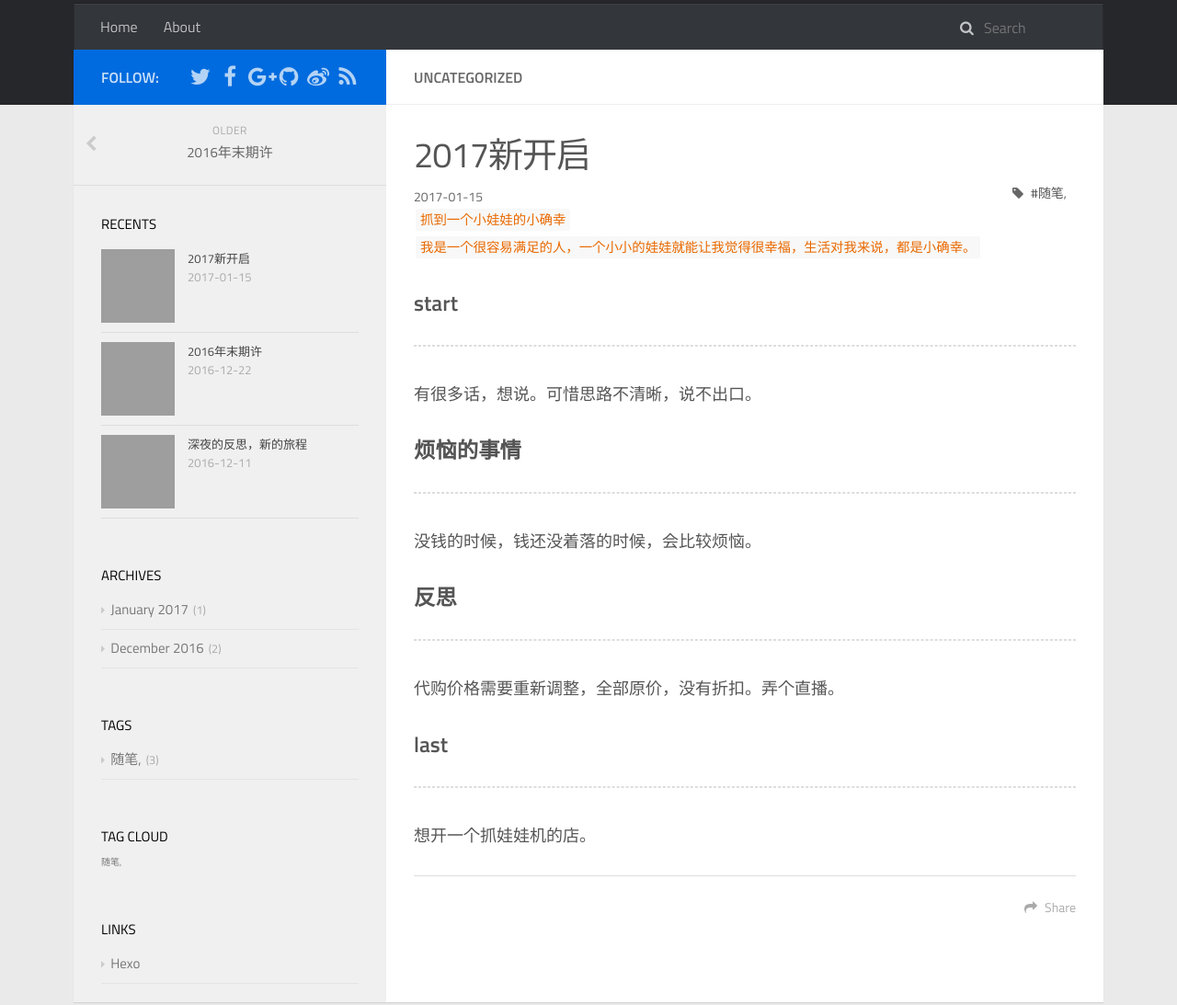
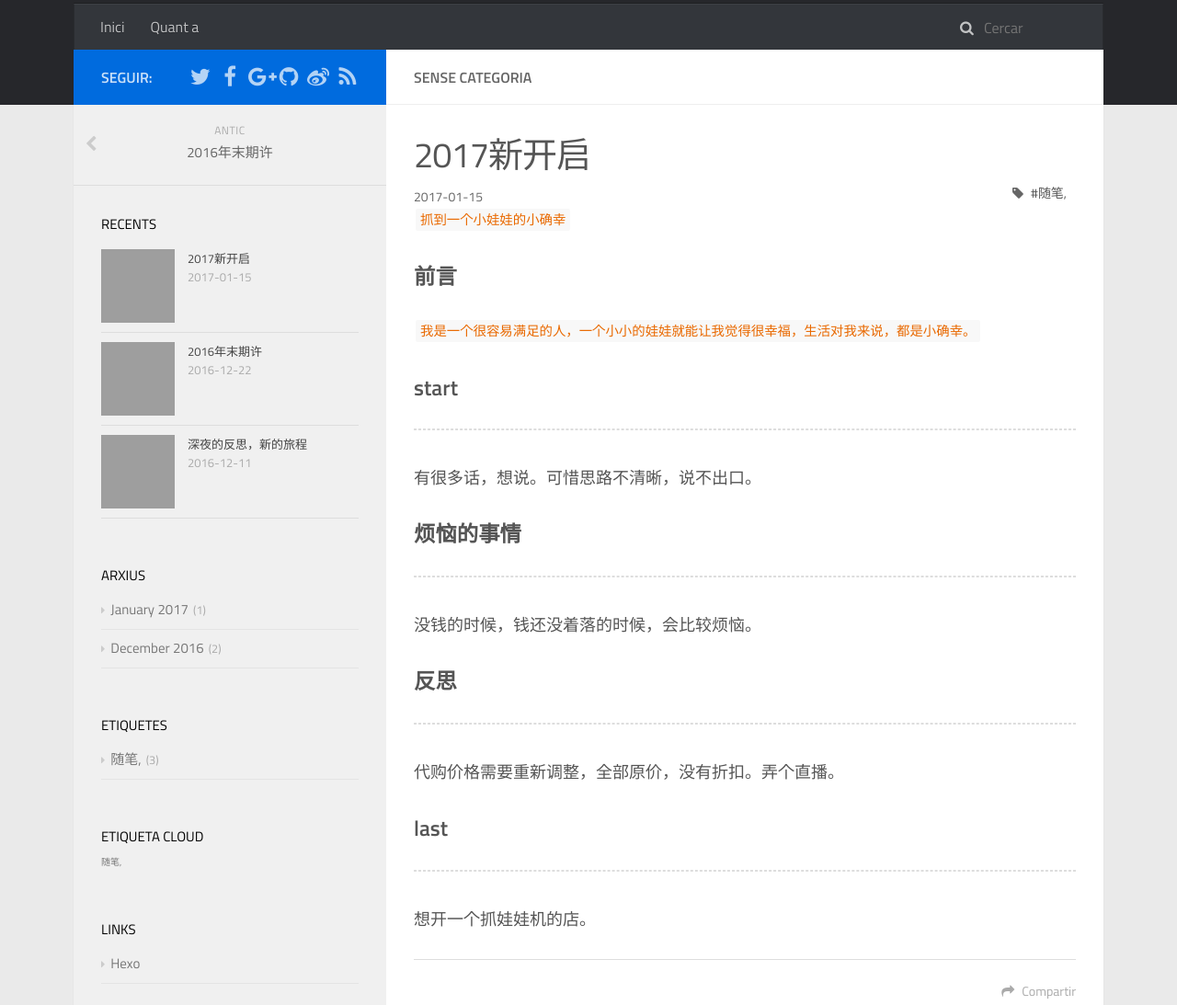
Before and after one commit to panda2017/panda2017.github.io, a plain HTML site: page 2017/01/15/2017年新年随笔/index.html in a window 1280 px wide. Shown: the part 136-1229 px from the top of the page at 92% size. Drawn offline with Linux system fonts and the light colour scheme; no server answers; grey boxes are pictures that could not be loaded; a script that the page names is missing.

Commit message:
Site updated: 2017-01-15 15:43:57

```diff
--- a/2017/01/15/2017年新年随笔/index.html
+++ b/2017/01/15/2017年新年随笔/index.html
@@ -15,7 +15,7 @@
 <meta property="og:site_name" content="Panda's Bamboo Garden">
 <meta property="og:description" content="抓到一个小娃娃的小确幸">
 <meta property="og:image" content="http://ww2.sinaimg.cn/mw1024/a04ef09bgw1fauubyhhqij20zy0qoqbt.jpg">
-<meta property="og:updated_time" content="2017-01-15T06:39:09.588Z">
+<meta property="og:updated_time" content="2017-01-15T06:42:36.327Z">
 <meta name="twitter:card" content="summary">
 <meta name="twitter:title" content="2017新开启">
 <meta name="twitter:description" content="抓到一个小娃娃的小确幸">
@@ -62,13 +62,13 @@
                         <ul id="main-nav">
 
                                 <li class="main-nav-list-item" >
-                                    <a class="main-nav-list-link" href="/">Home</a>
+                                    <a class="main-nav-list-link" href="/">Inici</a>
                                 </li>
 
 
 
                                 <li class="main-nav-list-item" >
-                                    <a class="main-nav-list-link" href="/about/index.html">About</a>
+                                    <a class="main-nav-list-link" href="/about/index.html">Quant a</a>
                                 </li>
 
                         </ul>
@@ -76,7 +76,7 @@
                             <div id="search-form-wrap">
 
     <form class="search-form">
-        <input type="text" class="ins-search-input search-form-input" placeholder="Search" />
+        <input type="text" class="ins-search-input search-form-input" placeholder="Cercar" />
         <button type="submit" class="search-form-submit"></button>
     </form>
     <div class="ins-search">
@@ -97,8 +97,8 @@
         TRANSLATION: {
             POSTS: 'Posts',
             PAGES: 'Pages',
-            CATEGORIES: 'Categories',
-            TAGS: 'Tags',
+            CATEGORIES: 'categories',
+            TAGS: 'etiquetes',
             UNTITLED: '(Untitled)',
         },
         ROOT_URL: '/',
@@ -124,7 +124,7 @@
                         <div class="main-body-header">
     <h1 class="header">
 
-    uncategorized
+    Sense categoria
     </h1>
 </div>
                         <div class="main-body-content">
@@ -155,7 +155,7 @@
         <div class="article-entry" itemprop="articleBody">
             <pre><code>抓到一个小娃娃的小确幸
 </code></pre><a id="more"></a>
-<pre><code>我是一个很容易满足的人，一个小小的娃娃就能让我觉得很幸福，生活对我来说，都是小确幸。
+<h3 id="前言"><a href="#前言" class="headerlink" title="前言"></a>前言</h3><pre><code>我是一个很容易满足的人，一个小小的娃娃就能让我觉得很幸福，生活对我来说，都是小确幸。
 </code></pre><h3 id="start"><a href="#start" class="headerlink" title="start"></a>start</h3><p><hr><br>   有很多话，想说。可惜思路不清晰，说不出口。</p>
 <h3 id="烦恼的事情"><a href="#烦恼的事情" class="headerlink" title="烦恼的事情"></a>烦恼的事情</h3><p><hr><br>   没钱的时候，钱还没着落的时候，会比较烦恼。</p>
 <h3 id="反思"><a href="#反思" class="headerlink" title="反思"></a>反思</h3><p><hr><br>   代购价格需要重新调整，全部原价，没有折扣。弄个直播。</p>
@@ -167,7 +167,7 @@
 
 
 
-    <a data-url="dairy.huangpan.top/2017/01/15/2017年新年随笔/" data-id="cixyak3mt000088sbhfzqglsx" class="article-share-link"><i class="fa fa-share"></i>Share</a>
+    <a data-url="dairy.huangpan.top/2017/01/15/2017年新年随笔/" data-id="cixyalu7p0000bksburevd9k5" class="article-share-link"><i class="fa fa-share"></i>Compartir</a>
 <script>
     (function ($) {
         $('body').on('click', function() {
@@ -246,7 +246,7 @@
                     <aside id="sidebar">
     <a class="sidebar-toggle" title="Expand Sidebar"><i class="toggle icon"></i></a>
     <div class="sidebar-top">
-        <p>follow:</p>
+        <p>seguir:</p>
         <ul class="social-links">
 
 
@@ -305,7 +305,7 @@
 
 
         <a href="/2016/12/22/计划/" id="article-nav-older" class="article-nav-link-wrap">
-        <strong class="article-nav-caption">older</strong>
+        <strong class="article-nav-caption">antic</strong>
         <p class="article-nav-title">2016年末期许</p>
         <i class="icon fa fa-chevron-left" id="icon-chevron-left"></i>
         </a>
@@ -392,7 +392,7 @@
 
 
     <div class="widget-wrap widget-list">
-        <h3 class="widget-title">archives</h3>
+        <h3 class="widget-title">arxius</h3>
         <div class="widget">
             <ul class="archive-list"><li class="archive-list-item"><a class="archive-list-link" href="/archives/2017/01/">January 2017</a><span class="archive-list-count">1</span></li><li class="archive-list-item"><a class="archive-list-link" href="/archives/2016/12/">December 2016</a><span class="archive-list-count">2</span></li></ul>
         </div>
@@ -402,7 +402,7 @@
 
 
     <div class="widget-wrap widget-list">
-        <h3 class="widget-title">tags</h3>
+        <h3 class="widget-title">etiquetes</h3>
         <div class="widget">
             <ul class="tag-list"><li class="tag-list-item"><a class="tag-list-link" href="/tags/随笔/">随笔,</a><span class="tag-list-count">3</span></li></ul>
         </div>
@@ -412,7 +412,7 @@
 
 
     <div class="widget-wrap widget-float">
-        <h3 class="widget-title">tag cloud</h3>
+        <h3 class="widget-title">etiqueta cloud</h3>
         <div class="widget tagcloud">
             <a href="/tags/随笔/" style="font-size: 10px;">随笔,</a>
         </div>
```
Also changed, not shown: 2016/12/11/随笔/index.html (+12 -12 lines), 2016/12/22/计划/index.html (+13 -13 lines), archives/2016/12/index.html (+11 -11 lines), archives/2016/index.html (+11 -11 lines), archives/2017/01/index.html (+11 -11 lines), archives/2017/index.html (+11 -11 lines), archives/index.html (+11 -11 lines), index.html (+10 -10 lines), tags/随笔/index.html (+11 -11 lines).
